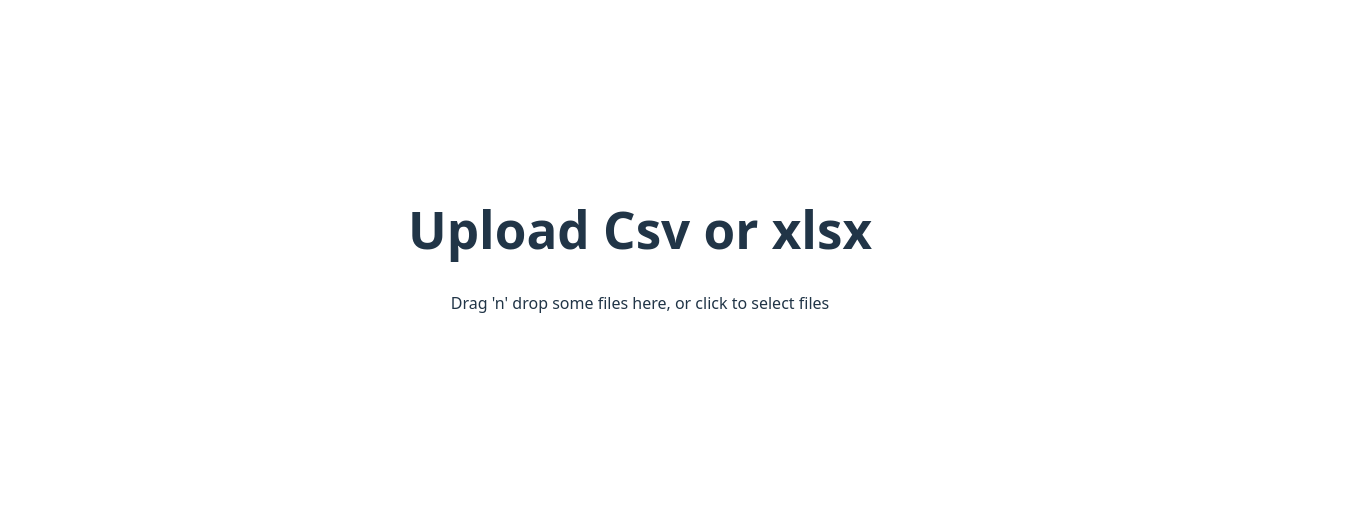
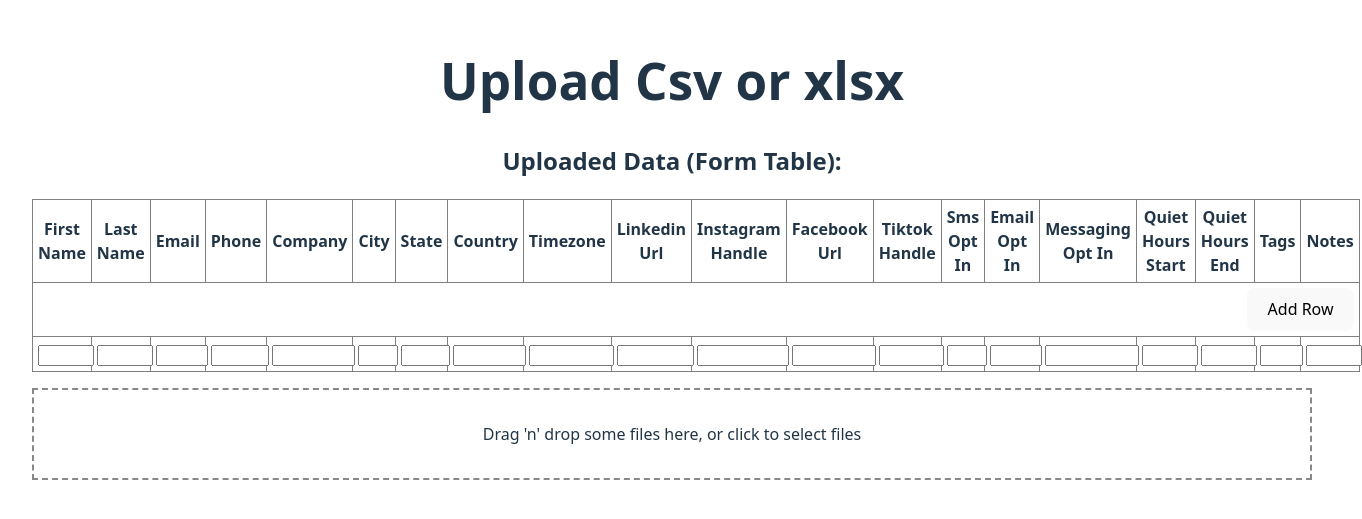
Before and after one commit to CurtWal/Touch, a React (Vite) app in the folder touch-app/: page / in a window 1280 px wide. Shown: the part 151-670 px from the top of the page, 1362 px wide, since content can reach past the window. Built offline with nearby package versions, Linux system fonts and the light colour scheme.

Commit message:
added form table upload / duplicate filter

```diff
--- a/touch-app/src/components/Upload.jsx
+++ b/touch-app/src/components/Upload.jsx
@@ -1,63 +1,153 @@
 import React, { useCallback, useState } from "react";
 import { useDropzone } from "react-dropzone";
+
+const FIELDS = [
+  "first_name",
+  "last_name",
+  "email",
+  "phone",
+  "company",
+  "city",
+  "state",
+  "country",
+  "timezone",
+  "linkedin_url",
+  "instagram_handle",
+  "facebook_url",
+  "tiktok_handle",
+  "sms_opt_in",
+  "email_opt_in",
+  "messaging_opt_in",
+  "quiet_hours_start",
+  "quiet_hours_end",
+  "tags",
+  "notes",
+];
+
 function Upload() {
   const [loading, setLoading] = useState(false);
   const [error, setError] = useState(null);
-    const [data, setData] = useState(null);
-
+  const [data, setData] = useState([]);
+  const [newRow, setNewRow] = useState(
+    FIELDS.reduce((acc, key) => ({ ...acc, [key]: "" }), {})
+  );
 
   const onDrop = useCallback((acceptedFiles) => {
-    setLoading(null);
+    setLoading(true);
     setError(null);
-    setData(null);
+    setData([]);
     const file = acceptedFiles[0];
-    console.log(file)
     const formData = new FormData();
     formData.append("file", file);
     fetch("http://localhost:3000/upload", {
       method: "POST",
       body: formData,
     })
-      .then((reponse) => reponse.json())
-      .then((data) => setData(data))
+      .then((response) => response.json())
+      .then((data) => setData(Array.isArray(data) ? data : []))
       .catch((error) => setError(error.message))
-      .finally(() => setLoading(false))
+      .finally(() => setLoading(false));
   }, []);
+
   const { getRootProps, getInputProps, isDragActive } = useDropzone({ onDrop });
 
+  const handleInputChange = (e, idx) => {
+    const { name, value } = e.target;
+    setData((prev) =>
+      prev.map((row, i) => (i === idx ? { ...row, [name]: value } : row))
+    );
+  };
+
+  const handleNewRowChange = (e) => {
+    const { name, value } = e.target;
+    setNewRow((prev) => ({ ...prev, [name]: value }));
+  };
+
+  const handleAddRow = (e) => {
+    e.preventDefault();
+    setData((prev) => [{ ...newRow }, ...prev]); // Add new row at the top
+    setNewRow(FIELDS.reduce((acc, key) => ({ ...acc, [key]: "" }), {}));
+  };
+  const handleRemoveRow = (idx) => {
+    setData((prev) => prev.filter((_, i) => i !== idx));
+  };
   return (
-    <div {...getRootProps()}>
+    <div>
       {loading && <p>Loading...</p>}
-        {error && <p style={{color: 'red'}}>Error: {error}</p>}
-        {data && Array.isArray(data) && data.length > 0 ? (
-  <div>
-    <h2>Uploaded Data:</h2>
-    <table border="1" cellPadding="5" style={{ borderCollapse: "collapse", width: "100%" }}>
+      {error && <p style={{ color: "red" }}>Error: {error}</p>}
+      <h2>Uploaded Data (Form Table):</h2>
+      <form onSubmit={handleAddRow}>
+        <table
+          border="1"
+          cellPadding="5"
+          style={{ borderCollapse: "collapse", width: "100%" }}
+        >
+          <tr>
+            <td colSpan={FIELDS.length} style={{ textAlign: "right" }}>
+              <button type="submit">Add Row</button>
+            </td>
+          </tr>
           <thead>
             <tr>
-          {Object.keys(data[0])
-            .filter((key) => key !== "Booking ID" && key !== "Date")
-            .map((key) => (
-              <th key={key}>{key}</th>
+              {FIELDS.map((key) => (
+                <th key={key}>
+                  {key
+                    .replace(/_/g, " ")
+                    .replace(/\b\w/g, (l) => l.toUpperCase())}
+                </th>
               ))}
             </tr>
           </thead>
           <tbody>
+            {/* Row for manual entry */}
+            <tr>
+              {FIELDS.map((key) => (
+                <td key={key}>
+                  <input
+                    type="text"
+                    name={key}
+                    value={newRow[key]}
+                    onChange={handleNewRowChange}
+                    style={{ width: "100%" }}
+                  />
+                </td>
+              ))}
+            </tr>
+
+            {/* Existing data rows */}
             {data.map((row, idx) => (
               <tr key={idx}>
-            {Object.keys(data[0])
-              .filter((key) => key !== "Booking ID" && key !== "Date")
-              .map((key) => (
-                <td key={key}>{row[key]}</td>
+                {FIELDS.map((key) => (
+                  <td key={key}>
+                    <input
+                      type="text"
+                      name={key}
+                      value={row[key] || ""}
+                      onChange={(e) => handleInputChange(e, idx)}
+                      style={{ width: "100%" }}
+                    />
+                  </td>
                 ))}
+                <td>
+                  <button type="button" onClick={() => handleRemoveRow(idx)}>
+                    Remove
+                  </button>
+                </td>
               </tr>
             ))}
           </tbody>
         </table>
-  </div>
-) : data ? (
-  <pre>{JSON.stringify(data, null, 2)}</pre>
-) : null}
+      </form>
+      <div
+        {...getRootProps()}
+        style={{
+          marginTop: 16,
+          border: "2px dashed #888",
+          padding: 16,
+          textAlign: "center",
+          cursor: "pointer",
+        }}
+      >
         <input {...getInputProps()} />
         {isDragActive ? (
           <p>Drop the files here ...</p>
@@ -65,6 +155,7 @@ function Upload() {
           <p>Drag 'n' drop some files here, or click to select files</p>
         )}
       </div>
+    </div>
   );
 }
 export default Upload;
```
Also changed, not shown: 1 other file (tests, documents, lock files or other folders). Lines whose indentation alone changed are shown as unchanged.
